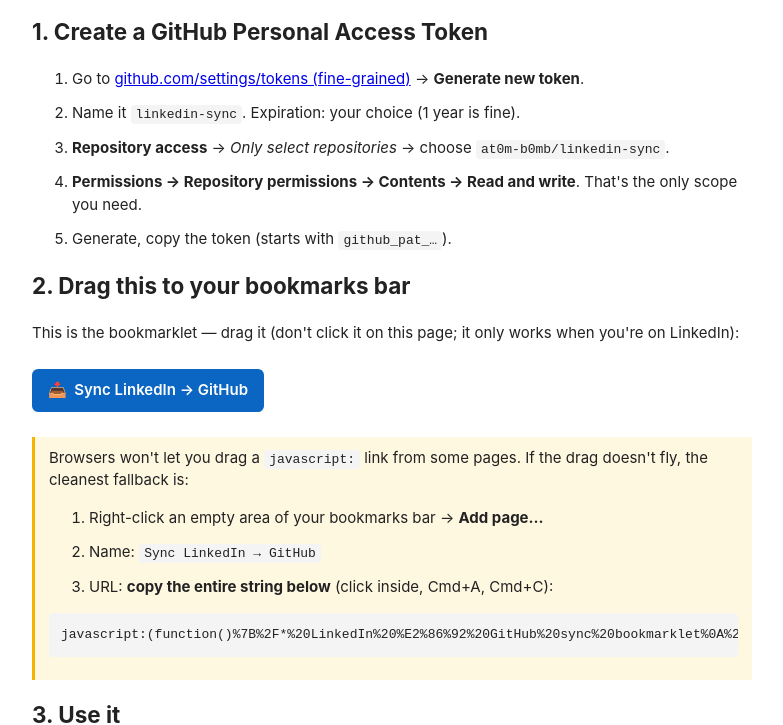
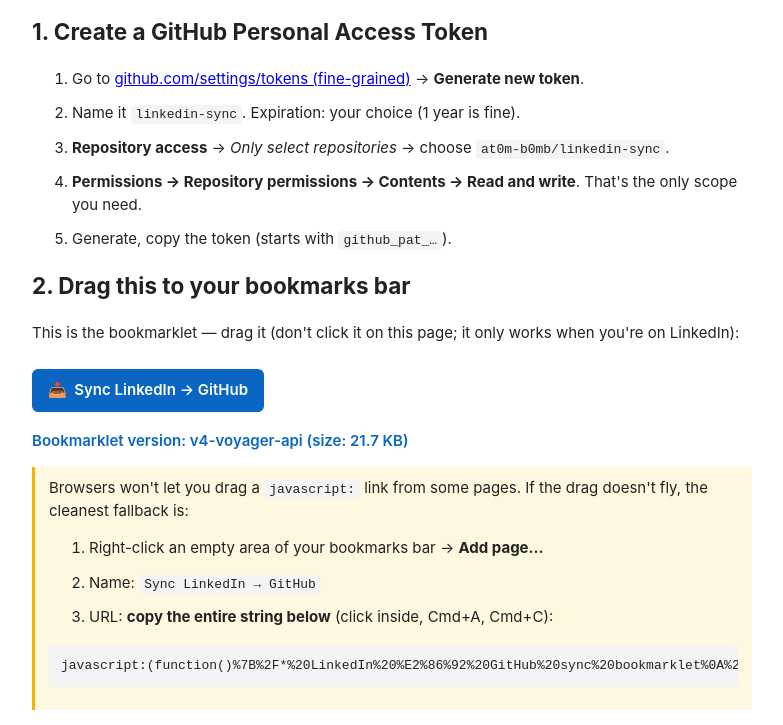
Before and after one commit to at0m-b0mb/linkedin-sync, a plain HTML site: page docs/index.html in a window 1280 px wide. Shown: the part 115-840 px from the top of the page, without its empty margins (248-1031 px from the left). Drawn offline with Linux system fonts and the light colour scheme.

Commit message:
ux: show bookmarklet version on setup page + log version on click

```diff
--- a/docs/index.html
+++ b/docs/index.html
@@ -85,6 +85,13 @@
     const bm = 'javascript:' + encodeURIComponent('(function(){' + src + '})();');
     document.getElementById('bm').setAttribute('href', bm);
     document.getElementById('bm-src').textContent = bm;
+    const m = src.match(/VERSION\s*=\s*['"]([^'"]+)['"]/);
+    if (m) {
+      const v = document.createElement('p');
+      v.style.cssText = 'color:#0a66c2;font-weight:600;margin:8px 0;';
+      v.textContent = `Bookmarklet version: ${m[1]} (size: ${(bm.length/1024).toFixed(1)} KB)`;
+      document.getElementById('bm').after(v);
+    }
   }).catch(err => {
     document.getElementById('bm-src').textContent = 'Failed to load sync.js: ' + err;
   });
--- a/docs/sync.js
+++ b/docs/sync.js
@@ -9,6 +9,8 @@
  * so we don't have to inline all of this into the javascript: URL.
  */
 (async () => {
+  const VERSION = 'v4-voyager-api';  // bump on every behavioural change
+  console.log(`[linkedin-sync] bookmarklet ${VERSION}`);
   const REPO = 'at0m-b0mb/linkedin-sync';
   const BRANCH = 'main';
   const TOKEN_KEY = 'linkedin_sync_pat_v1';
```
